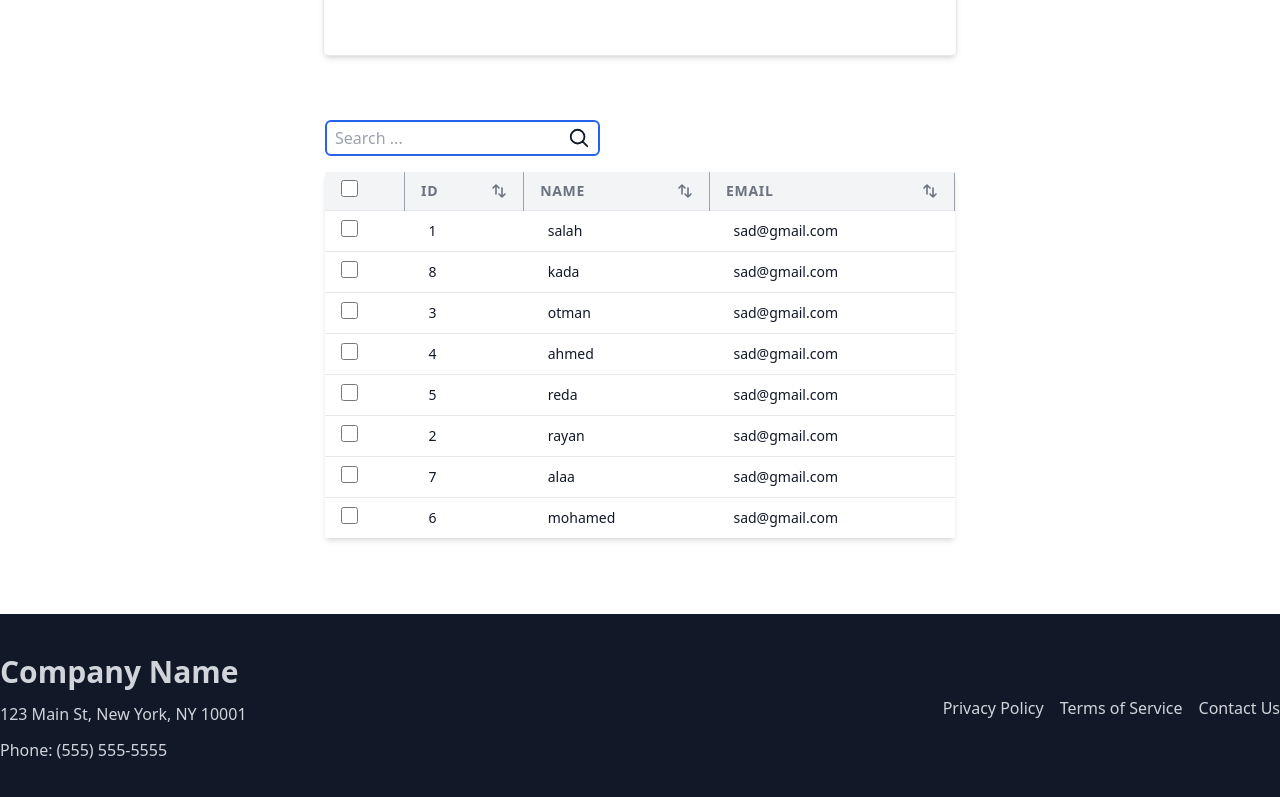
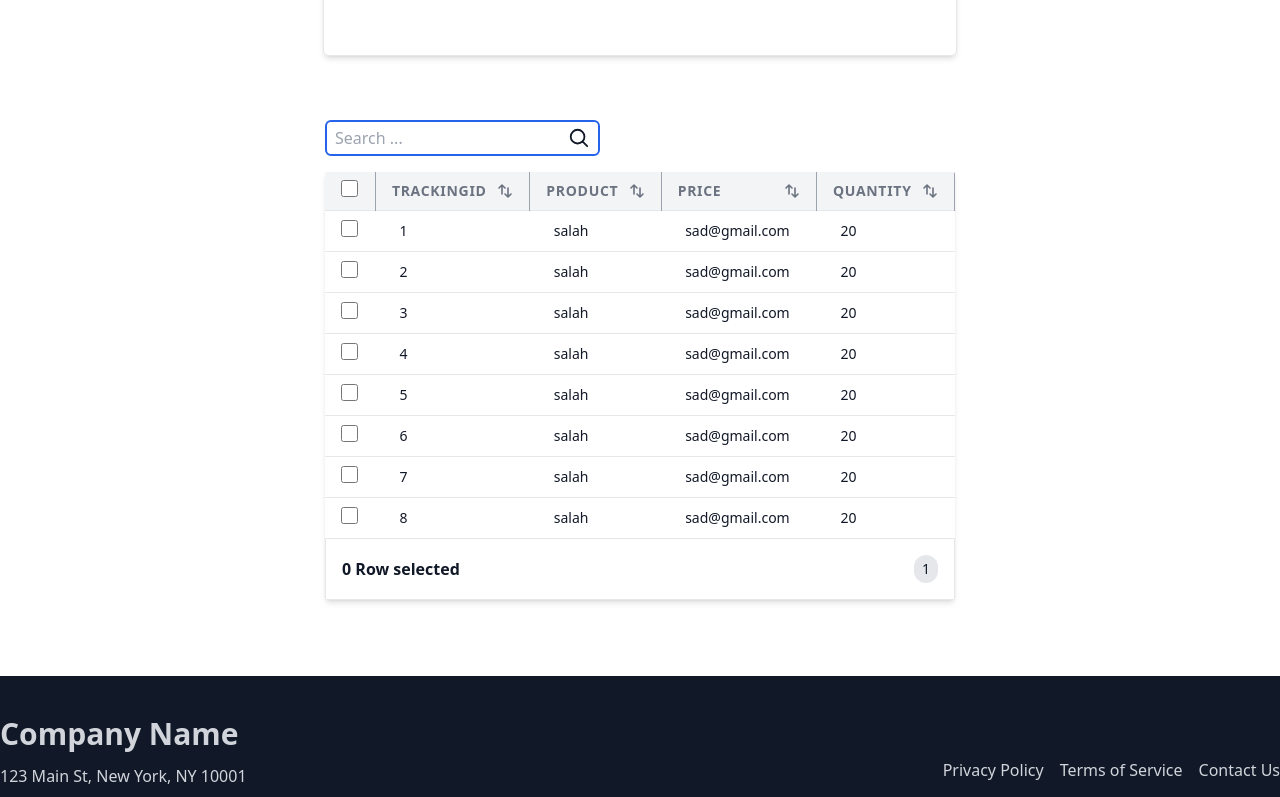
Before and after one commit to Comersify/multi-seller-store, a Next.js app: page /account/orders in a window 1280 px wide. Shown: the part 660-1457 px from the top of the page. Built offline with nearby package versions, Linux system fonts and the light colour scheme.

Commit message:
add selected row counter & search functionality :dart:

```diff
--- a/components/Table.jsx
+++ b/components/Table.jsx
@@ -41,17 +41,17 @@ const HeaderColumn = ({ children, onSort }) => {
   );
 };
 
-const Row = ({ children, checked, onCheck }) => {
+const Row = ({ children, checked, onClick }) => {
   return (
     <tr
       className={`hover:bg-gray-50  ${
         checked && " bg-light-gray"
       } cursor-pointer`}
-      onClick={() => onCheck()}
+      onClick={() => onClick()}
     >
       <td className="px-4 py-2 whitespace-nowrap">
         <input
-          onChange={() => onCheck()}
+          onChange={() => onClick()}
           checked={checked}
           type="checkbox"
           className="form-checkbox h-[17px] w-[17px] text-indigo-600 className:text-indigo-400 outline-none"
@@ -141,10 +141,11 @@ const SearchIcon = () => {
   );
 };
 
-const SearchInput = () => {
+const SearchInput = ({ onChange }) => {
   return (
     <div className="flex items-center justify-between border-2 border-blue-600  rounded-md px-2">
       <input
+        onChange={(e) => onChange(e.target.value)}
         type="text"
         placeholder="Search ..."
         className="text-md className:text-white className:bg-secondary-className-bg py-1 outline-none w-full"
@@ -154,20 +155,71 @@ const SearchInput = () => {
   );
 };
 
-export function Table({ columns = ["id", "name", "email"], data }) {
+export function Table({
+  columns = ["trackingID", "product", "price", "quantity"],
+  data = [
+    {
+      id: 1,
+      trackingID: 1,
+      product: "salah",
+      price: "sad@gmail.com",
+      quantity: 20,
+    },
+    {
+      id: 2,
+      trackingID: 2,
+      product: "salah",
+      price: "sad@gmail.com",
+      quantity: 20,
+    },
+    {
+      id: 3,
+      trackingID: 3,
+      product: "salah",
+      price: "sad@gmail.com",
+      quantity: 20,
+    },
+    {
+      id: 4,
+      trackingID: 4,
+      product: "salah",
+      price: "sad@gmail.com",
+      quantity: 20,
+    },
+    {
+      id: 5,
+      trackingID: 5,
+      product: "salah",
+      price: "sad@gmail.com",
+      quantity: 20,
+    },
+    {
+      id: 6,
+      trackingID: 6,
+      product: "salah",
+      price: "sad@gmail.com",
+      quantity: 20,
+    },
+    {
+      id: 7,
+      trackingID: 7,
+      product: "salah",
+      price: "sad@gmail.com",
+      quantity: 20,
+    },
+    {
+      id: 8,
+      trackingID: 8,
+      product: "salah",
+      price: "sad@gmail.com",
+      quantity: 20,
+    },
+  ],
+}) {
   const [checkedRows, setCheckedRows] = useState([]);
-  const [cols, setCols] = useState(["id", "name", "email"]);
+  const [cols, setCols] = useState(columns);
   const [sortedBy, setSortedBy] = useState([]);
-  const [rows, setRows] = useState([
-    { id: 1, name: "salah", email: "sad@gmail.com" },
-    { id: 8, name: "kada", email: "sad@gmail.com" },
-    { id: 3, name: "otman", email: "sad@gmail.com" },
-    { id: 4, name: "ahmed", email: "sad@gmail.com" },
-    { id: 5, name: "reda", email: "sad@gmail.com" },
-    { id: 2, name: "rayan", email: "sad@gmail.com" },
-    { id: 7, name: "alaa", email: "sad@gmail.com" },
-    { id: 6, name: "mohamed", email: "sad@gmail.com" },
-  ]);
+  const [rows, setRows] = useState(data);
   const handleOnSelectAll = () => {
     if (checkedRows.length > 0) {
       setCheckedRows([]);
@@ -207,18 +259,21 @@ export function Table({ columns = ["id", "name", "email"], data }) {
       setRows(rows.sort(reverseOrder(orderBy(col))));
     }
   };
-
-  const handleOnSelectColumn = (column) => {
-    if (cols.includes(column)) {
-      setCols(cols.filter((col) => col != column));
+  const search = (val) => {
+    if (val == "") {
+      setRows(data);
     } else {
-      let s = [...cols, column];
-      setCols(columns.filter((column) => s.includes(column)));
+      setRows(
+        rows.filter((row) => {
+          let values = Object.values(row);
+          let found = values.filter((value) => {
+            return value.toString().includes(val);
+          });
+          console.log(found);
+          return found.length > 0;
+        })
+      );
     }
-  };
-
-  const search = () => {
-    return;
   };
 
   return (
@@ -246,10 +301,10 @@ export function Table({ columns = ["id", "name", "email"], data }) {
             {rows.map((row) => (
               <Row
                 key={row.id}
-                onCheck={() => handleOnSelect(row.id)}
+                onClick={() => handleOnSelect(row.id)}
                 checked={checkedRows.includes(row.id)}
               >
-                {Object.keys(row).map((key) => {
+                {Object.keys(row).map((key, i) => {
                   if (cols.includes(key))
                     return <Column key={`${key}_${row.id}`}>{row[key]}</Column>;
                 })}
@@ -257,6 +312,17 @@ export function Table({ columns = ["id", "name", "email"], data }) {
             ))}
           </Body>
         </table>
+        <footer className="border border-gray-200 p-4 w-full flex items-center justify-between">
+          <p className="font-bold text-md ">
+            {" "}
+            {checkedRows.length} Row{checkedRows.length > 1 && "s"} selected
+          </p>
+          <div className="flex items-end justify-center">
+            <span className="py-1 px-2 text-sm bg-gray-200 rounded-full">
+              1
+            </span>
+          </div>
+        </footer>
       </div>
     </div>
   );
```
